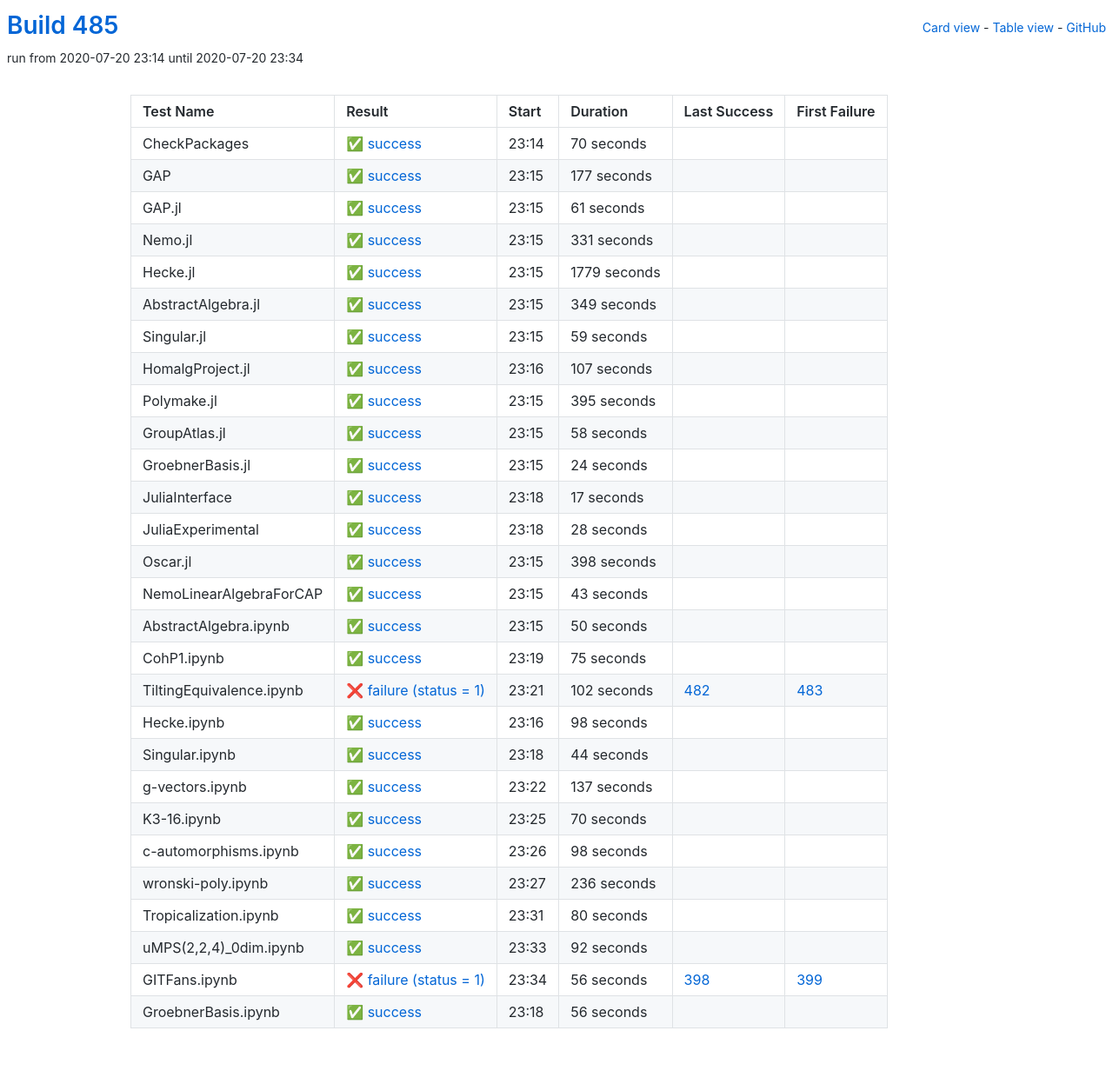
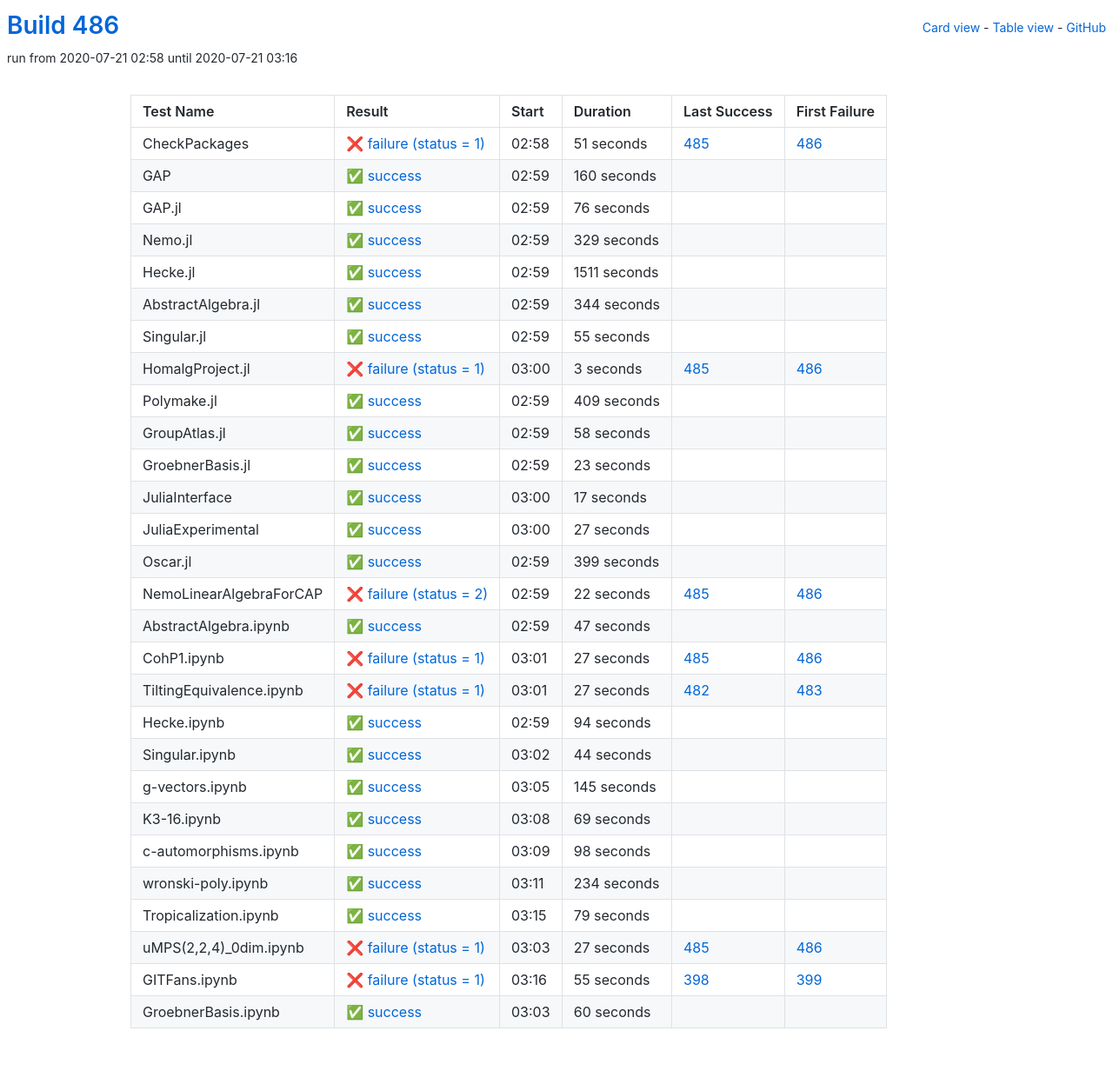
Before and after one commit to oscar-system/oscar-ci-status-stable, a Jekyll site: the page built from table.html, in a window 1280 px wide. Shown: the whole page at 87% size. Built offline with Jekyll 4.4.1, drawn with Linux system fonts in a browser that asks for light colours.

Commit message:
Build #486

```diff
--- a/_data/ci.yml
+++ b/_data/ci.yml
@@ -1,6 +1,6 @@
 ---
-build: 485
-build_url: https://oscarci.mathematik.uni-kl.de/job/oscar-stable/485/
+build: 486
+build_url: https://oscarci.mathematik.uni-kl.de/job/oscar-stable/486/
 job: oscar-stable
 organization: oscar-system
 repo: oscar-ci-status-stable
@@ -8,116 +8,116 @@ repourl: https://github.com/oscar-system/oscar-ci-status-stable
 tests:
 - name: CheckPackages
   id: checkpackages
-  log: https://oscarci.mathematik.uni-kl.de/job/oscar-stable/485/artifact/logs/build-485/CheckPackages.log
-  start: 2020-07-20 23:14
+  log: https://oscarci.mathematik.uni-kl.de/job/oscar-stable/486/artifact/logs/build-486/CheckPackages.log
+  start: 2020-07-21 02:58
+  success: false
+  exitcode: 1
+  status: failure
+  duration: 51
+  last_success: 485
+  last_success_url: https://oscarci.mathematik.uni-kl.de/job/oscar-stable/485/
+  first_failure: 486
+  first_failure_url: https://oscarci.mathematik.uni-kl.de/job/oscar-stable/486/
+- name: GAP
+  id: gap
+  log: https://oscarci.mathematik.uni-kl.de/job/oscar-stable/486/artifact/logs/build-486/GAP.log
+  start: 2020-07-21 02:59
   success: true
   exitcode: 0
   status: success
-  duration: 70
-  last_success: false
-  last_success_url:
-  first_failure: false
-  first_failure_url:
-- name: GAP
-  id: gap
-  log: https://oscarci.mathematik.uni-kl.de/job/oscar-stable/485/artifact/logs/build-485/GAP.log
-  start: 2020-07-20 23:15
-  success: true
-  exitcode: 0
-  status: success
-  duration: 177
+  duration: 160
   last_success: false
   last_success_url:
   first_failure: false
   first_failure_url:
 - name: GAP.jl
   id: gap-jl
-  log: https://oscarci.mathematik.uni-kl.de/job/oscar-stable/485/artifact/logs/build-485/GAP.jl.log
-  start: 2020-07-20 23:15
+  log: https://oscarci.mathematik.uni-kl.de/job/oscar-stable/486/artifact/logs/build-486/GAP.jl.log
+  start: 2020-07-21 02:59
   success: true
   exitcode: 0
   status: success
-  duration: 61
+  duration: 76
   last_success: false
   last_success_url:
   first_failure: false
   first_failure_url:
 - name: Nemo.jl
   id: nemo-jl
-  log: https://oscarci.mathematik.uni-kl.de/job/oscar-stable/485/artifact/logs/build-485/Nemo.jl.log
-  start: 2020-07-20 23:15
+  log: https://oscarci.mathematik.uni-kl.de/job/oscar-stable/486/artifact/logs/build-486/Nemo.jl.log
+  start: 2020-07-21 02:59
   success: true
   exitcode: 0
   status: success
-  duration: 331
+  duration: 329
   last_success: false
   last_success_url:
   first_failure: false
   first_failure_url:
 - name: Hecke.jl
   id: hecke-jl
-  log: https://oscarci.mathematik.uni-kl.de/job/oscar-stable/485/artifact/logs/build-485/Hecke.jl.log
-  start: 2020-07-20 23:15
+  log: https://oscarci.mathematik.uni-kl.de/job/oscar-stable/486/artifact/logs/build-486/Hecke.jl.log
+  start: 2020-07-21 02:59
   success: true
   exitcode: 0
   status: success
-  duration: 1779
+  duration: 1511
   last_success: false
   last_success_url:
   first_failure: false
   first_failure_url:
 - name: AbstractAlgebra.jl
   id: abstractalgebra-jl
-  log: https://oscarci.mathematik.uni-kl.de/job/oscar-stable/485/artifact/logs/build-485/AbstractAlgebra.jl.log
-  start: 2020-07-20 23:15
+  log: https://oscarci.mathematik.uni-kl.de/job/oscar-stable/486/artifact/logs/build-486/AbstractAlgebra.jl.log
+  start: 2020-07-21 02:59
   success: true
   exitcode: 0
   status: success
-  duration: 349
+  duration: 344
   last_success: false
   last_success_url:
   first_failure: false
   first_failure_url:
 - name: Singular.jl
   id: singular-jl
-  log: https://oscarci.mathematik.uni-kl.de/job/oscar-stable/485/artifact/logs/build-485/Singular.jl.log
-  start: 2020-07-20 23:15
+  log: https://oscarci.mathematik.uni-kl.de/job/oscar-stable/486/artifact/logs/build-486/Singular.jl.log
+  start: 2020-07-21 02:59
   success: true
   exitcode: 0
   status: success
-  duration: 59
+  duration: 55
   last_success: false
   last_success_url:
   first_failure: false
   first_failure_url:
 - name: HomalgProject.jl
   id: homalgproject-jl
-  log: https://oscarci.mathematik.uni-kl.de/job/oscar-stable/485/artifact/logs/build-485/HomalgProject.jl.log
-  start: 2020-07-20 23:16
+  log: https://oscarci.mathematik.uni-kl.de/job/oscar-stable/486/artifact/logs/build-486/HomalgProject.jl.log
+  start: 2020-07-21 03:00
+  success: false
+  exitcode: 1
+  status: failure
+  duration: 3
+  last_success: 485
+  last_success_url: https://oscarci.mathematik.uni-kl.de/job/oscar-stable/485/
+  first_failure: 486
+  first_failure_url: https://oscarci.mathematik.uni-kl.de/job/oscar-stable/486/
+- name: Polymake.jl
+  id: polymake-jl
+  log: https://oscarci.mathematik.uni-kl.de/job/oscar-stable/486/artifact/logs/build-486/Polymake.jl.log
+  start: 2020-07-21 02:59
   success: true
   exitcode: 0
   status: success
-  duration: 107
-  last_success: false
-  last_success_url:
-  first_failure: false
-  first_failure_url:
-- name: Polymake.jl
-  id: polymake-jl
-  log: https://oscarci.mathematik.uni-kl.de/job/oscar-stable/485/artifact/logs/build-485/Polymake.jl.log
-  start: 2020-07-20 23:15
-  success: true
-  exitcode: 0
-  status: success
-  duration: 395
+  duration: 409
   last_success: false
   last_success_url:
   first_failure: false
   first_failure_url:
 - name: GroupAtlas.jl
   id: groupatlas-jl
-  log: https://oscarci.mathematik.uni-kl.de/job/oscar-stable/485/artifact/logs/build-485/GroupAtlas.jl.log
-  start: 2020-07-20 23:15
+  log: https://oscarci.mathematik.uni-kl.de/job/oscar-stable/486/artifact/logs/build-486/GroupAtlas.jl.log
+  start: 2020-07-21 02:59
   success: true
   exitcode: 0
   status: success
@@ -128,20 +128,20 @@ tests:
   first_failure_url:
 - name: GroebnerBasis.jl
   id: groebnerbasis-jl
-  log: https://oscarci.mathematik.uni-kl.de/job/oscar-stable/485/artifact/logs/build-485/GroebnerBasis.jl.log
-  start: 2020-07-20 23:15
+  log: https://oscarci.mathematik.uni-kl.de/job/oscar-stable/486/artifact/logs/build-486/GroebnerBasis.jl.log
+  start: 2020-07-21 02:59
   success: true
   exitcode: 0
   status: success
-  duration: 24
+  duration: 23
   last_success: false
   last_success_url:
   first_failure: false
   first_failure_url:
 - name: JuliaInterface
   id: juliainterface
-  log: https://oscarci.mathematik.uni-kl.de/job/oscar-stable/485/artifact/logs/build-485/JuliaInterface.log
-  start: 2020-07-20 23:18
+  log: https://oscarci.mathematik.uni-kl.de/job/oscar-stable/486/artifact/logs/build-486/JuliaInterface.log
+  start: 2020-07-21 03:00
   success: true
   exitcode: 0
   status: success
@@ -152,92 +152,92 @@ tests:
   first_failure_url:
 - name: JuliaExperimental
   id: juliaexperimental
-  log: https://oscarci.mathematik.uni-kl.de/job/oscar-stable/485/artifact/logs/build-485/JuliaExperimental.log
-  start: 2020-07-20 23:18
+  log: https://oscarci.mathematik.uni-kl.de/job/oscar-stable/486/artifact/logs/build-486/JuliaExperimental.log
+  start: 2020-07-21 03:00
   success: true
   exitcode: 0
   status: success
-  duration: 28
+  duration: 27
   last_success: false
   last_success_url:
   first_failure: false
   first_failure_url:
 - name: Oscar.jl
   id: oscar-jl
-  log: https://oscarci.mathematik.uni-kl.de/job/oscar-stable/485/artifact/logs/build-485/Oscar.jl.log
-  start: 2020-07-20 23:15
+  log: https://oscarci.mathematik.uni-kl.de/job/oscar-stable/486/artifact/logs/build-486/Oscar.jl.log
+  start: 2020-07-21 02:59
   success: true
   exitcode: 0
   status: success
-  duration: 398
+  duration: 399
   last_success: false
   last_success_url:
   first_failure: false
   first_failure_url:
 - name: NemoLinearAlgebraForCAP
   id: nemolinearalgebraforcap
-  log: https://oscarci.mathematik.uni-kl.de/job/oscar-stable/485/artifact/logs/build-485/NemoLinearAlgebraForCAP.log
-  start: 2020-07-20 23:15
+  log: https://oscarci.mathematik.uni-kl.de/job/oscar-stable/486/artifact/logs/build-486/NemoLinearAlgebraForCAP.log
+  start: 2020-07-21 02:59
+  success: false
+  exitcode: 2
+  status: failure
+  duration: 22
+  last_success: 485
+  last_success_url: https://oscarci.mathematik.uni-kl.de/job/oscar-stable/485/
+  first_failure: 486
+  first_failure_url: https://oscarci.mathematik.uni-kl.de/job/oscar-stable/486/
+- name: AbstractAlgebra.ipynb
+  id: abstractalgebra-ipynb
+  log: https://oscarci.mathematik.uni-kl.de/job/oscar-stable/486/artifact/logs/build-486/AbstractAlgebra.ipynb.log
+  start: 2020-07-21 02:59
   success: true
   exitcode: 0
   status: success
-  duration: 43
-  last_success: false
-  last_success_url:
-  first_failure: false
-  first_failure_url:
-- name: AbstractAlgebra.ipynb
-  id: abstractalgebra-ipynb
-  log: https://oscarci.mathematik.uni-kl.de/job/oscar-stable/485/artifact/logs/build-485/AbstractAlgebra.ipynb.log
-  start: 2020-07-20 23:15
-  success: true
-  exitcode: 0
-  status: success
-  duration: 50
+  duration: 47
   last_success: false
   last_success_url:
   first_failure: false
   first_failure_url:
 - name: CohP1.ipynb
   id: cohp1-ipynb
-  log: https://oscarci.mathematik.uni-kl.de/job/oscar-stable/485/artifact/logs/build-485/CohP1.ipynb.log
-  start: 2020-07-20 23:19
-  success: true
-  exitcode: 0
-  status: success
-  duration: 75
-  last_success: false
-  last_success_url:
-  first_failure: false
-  first_failure_url:
-- name: TiltingEquivalence.ipynb
-  id: tiltingequivalence-ipynb
-  log: https://oscarci.mathematik.uni-kl.de/job/oscar-stable/485/artifact/logs/build-485/TiltingEquivalence.ipynb.log
-  start: 2020-07-20 23:21
+  log: https://oscarci.mathematik.uni-kl.de/job/oscar-stable/486/artifact/logs/build-486/CohP1.ipynb.log
+  start: 2020-07-21 03:01
   success: false
   exitcode: 1
   status: failure
-  duration: 102
+  duration: 27
+  last_success: 485
+  last_success_url: https://oscarci.mathematik.uni-kl.de/job/oscar-stable/485/
+  first_failure: 486
+  first_failure_url: https://oscarci.mathematik.uni-kl.de/job/oscar-stable/486/
+- name: TiltingEquivalence.ipynb
+  id: tiltingequivalence-ipynb
+  log: https://oscarci.mathematik.uni-kl.de/job/oscar-stable/486/artifact/logs/build-486/TiltingEquivalence.ipynb.log
+  start: 2020-07-21 03:01
+  success: false
+  exitcode: 1
+  status: failure
+  duration: 27
   last_success: 482
   last_success_url: https://oscarci.mathematik.uni-kl.de/job/oscar-stable/482/
   first_failure: 483
   first_failure_url: https://oscarci.mathematik.uni-kl.de/job/oscar-stable/483/
 - name: Hecke.ipynb
   id: hecke-ipynb
-  log: https://oscarci.mathematik.uni-kl.de/job/oscar-stable/485/artifact/logs/build-485/Hecke.ipynb.log
-  start: 2020-07-20 23:16
+  log: https://oscarci.mathematik.uni-kl.de/job/oscar-stable/486/artifact/logs/build-486/Hecke.ipynb.log
+  start: 2020-07-21 02:59
   success: true
   exitcode: 0
   status: success
-  duration: 98
+  duration: 94
   last_success: false
   last_success_url:
   first_failure: false
   first_failure_url:
 - name: Singular.ipynb
   id: singular-ipynb
-  log: https://oscarci.mathematik.uni-kl.de/job/oscar-stable/485/artifact/logs/build-485/Singular.ipynb.log
-  start: 2020-07-20 23:18
+  log: https://oscarci.mathematik.uni-kl.de/job/oscar-stable/486/artifact/logs/build-486/Singular.ipynb.log
+  start: 2020-07-21 03:02
   success: true
   exitcode: 0
   status: success
@@ -248,32 +248,32 @@ tests:
   first_failure_url:
 - name: g-vectors.ipynb
   id: g-vectors-ipynb
-  log: https://oscarci.mathematik.uni-kl.de/job/oscar-stable/485/artifact/logs/build-485/g-vectors.ipynb.log
-  start: 2020-07-20 23:22
+  log: https://oscarci.mathematik.uni-kl.de/job/oscar-stable/486/artifact/logs/build-486/g-vectors.ipynb.log
+  start: 2020-07-21 03:05
   success: true
   exitcode: 0
   status: success
-  duration: 137
+  duration: 145
   last_success: false
   last_success_url:
   first_failure: false
   first_failure_url:
 - name: K3-16.ipynb
   id: k3-16-ipynb
-  log: https://oscarci.mathematik.uni-kl.de/job/oscar-stable/485/artifact/logs/build-485/K3-16.ipynb.log
-  start: 2020-07-20 23:25
+  log: https://oscarci.mathematik.uni-kl.de/job/oscar-stable/486/artifact/logs/build-486/K3-16.ipynb.log
+  start: 2020-07-21 03:08
   success: true
   exitcode: 0
   status: success
-  duration: 70
+  duration: 69
   last_success: false
   last_success_url:
   first_failure: false
   first_failure_url:
 - name: c-automorphisms.ipynb
   id: c-automorphisms-ipynb
-  log: https://oscarci.mathematik.uni-kl.de/job/oscar-stable/485/artifact/logs/build-485/c-automorphisms.ipynb.log
-  start: 2020-07-20 23:26
+  log: https://oscarci.mathematik.uni-kl.de/job/oscar-stable/486/artifact/logs/build-486/c-automorphisms.ipynb.log
+  start: 2020-07-21 03:09
   success: true
   exitcode: 0
   status: success
@@ -284,60 +284,60 @@ tests:
   first_failure_url:
 - name: wronski-poly.ipynb
   id: wronski-poly-ipynb
-  log: https://oscarci.mathematik.uni-kl.de/job/oscar-stable/485/artifact/logs/build-485/wronski-poly.ipynb.log
-  start: 2020-07-20 23:27
+  log: https://oscarci.mathematik.uni-kl.de/job/oscar-stable/486/artifact/logs/build-486/wronski-poly.ipynb.log
+  start: 2020-07-21 03:11
   success: true
   exitcode: 0
   status: success
-  duration: 236
+  duration: 234
   last_success: false
   last_success_url:
   first_failure: false
   first_failure_url:
 - name: Tropicalization.ipynb
   id: tropicalization-ipynb
-  log: https://oscarci.mathematik.uni-kl.de/job/oscar-stable/485/artifact/logs/build-485/Tropicalization.ipynb.log
-  start: 2020-07-20 23:31
+  log: https://oscarci.mathematik.uni-kl.de/job/oscar-stable/486/artifact/logs/build-486/Tropicalization.ipynb.log
+  start: 2020-07-21 03:15
   success: true
   exitcode: 0
   status: success
-  duration: 80
+  duration: 79
   last_success: false
   last_success_url:
   first_failure: false
   first_failure_url:
 - name: uMPS(2,2,4)_0dim.ipynb
   id: umps-2-2-4-0dim-ipynb
-  log: https://oscarci.mathematik.uni-kl.de/job/oscar-stable/485/artifact/logs/build-485/uMPS-2-2-4-_0dim.ipynb.log
-  start: 2020-07-20 23:33
-  success: true
-  exitcode: 0
-  status: success
-  duration: 92
-  last_success: false
-  last_success_url:
-  first_failure: false
-  first_failure_url:
-- name: GITFans.ipynb
-  id: gitfans-ipynb
-  log: https://oscarci.mathematik.uni-kl.de/job/oscar-stable/485/artifact/logs/build-485/GITFans.ipynb.log
-  start: 2020-07-20 23:34
+  log: https://oscarci.mathematik.uni-kl.de/job/oscar-stable/486/artifact/logs/build-486/uMPS-2-2-4-_0dim.ipynb.log
+  start: 2020-07-21 03:03
   success: false
   exitcode: 1
   status: failure
-  duration: 56
+  duration: 27
+  last_success: 485
+  last_success_url: https://oscarci.mathematik.uni-kl.de/job/oscar-stable/485/
+  first_failure: 486
+  first_failure_url: https://oscarci.mathematik.uni-kl.de/job/oscar-stable/486/
+- name: GITFans.ipynb
+  id: gitfans-ipynb
+  log: https://oscarci.mathematik.uni-kl.de/job/oscar-stable/486/artifact/logs/build-486/GITFans.ipynb.log
+  start: 2020-07-21 03:16
+  success: false
+  exitcode: 1
+  status: failure
+  duration: 55
   last_success: 398
   last_success_url: https://oscarci.mathematik.uni-kl.de/job/oscar-stable/398/
   first_failure: 399
   first_failure_url: https://oscarci.mathematik.uni-kl.de/job/oscar-stable/399/
 - name: GroebnerBasis.ipynb
   id: groebnerbasis-ipynb
-  log: https://oscarci.mathematik.uni-kl.de/job/oscar-stable/485/artifact/logs/build-485/GroebnerBasis.ipynb.log
-  start: 2020-07-20 23:18
+  log: https://oscarci.mathematik.uni-kl.de/job/oscar-stable/486/artifact/logs/build-486/GroebnerBasis.ipynb.log
+  start: 2020-07-21 03:03
   success: true
   exitcode: 0
   status: success
-  duration: 56
+  duration: 60
   last_success: false
   last_success_url:
   first_failure: false
```
Also changed, not shown: README.md.
